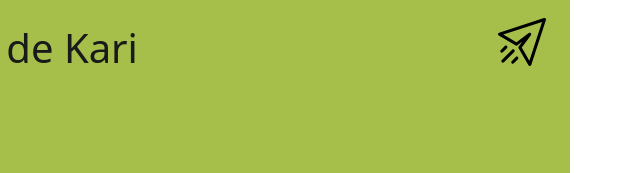
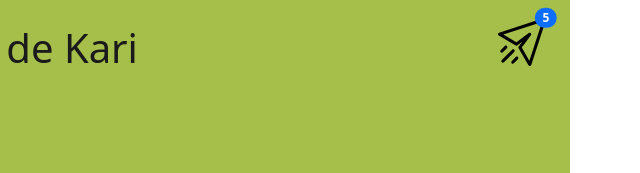
Before and after one commit to MiIeto/Hackathon2021-D3v, a plain HTML site: page prototipo/MaPy/indexTienda.html in a window 1280 px wide. Shown: the top 173 px of the page, 640-1280 px from the left. Drawn offline with nearby package versions, Linux system fonts and the light colour scheme.

Commit message:
cantidad de mensajes

```diff
--- a/prototipo/MaPy/indexTienda.html
+++ b/prototipo/MaPy/indexTienda.html
@@ -22,7 +22,7 @@
                 <h1>Delicias de Kari</h1>
             </div>
             <div class="d-flex flex-nowrap row justify-content-between align-items-center mt-1">
-                <button><img class="msg" src="img/direct.svg" alt=""></button>
+                <button><img class="msg" src="img/direct.svg" alt=""><span class="position-absolute top-5 start-90 translate-middle badge rounded-pill bg-primary">5</span></button>
             </div>
         </div>
         <div class="container d-flex row mt-5">
```
